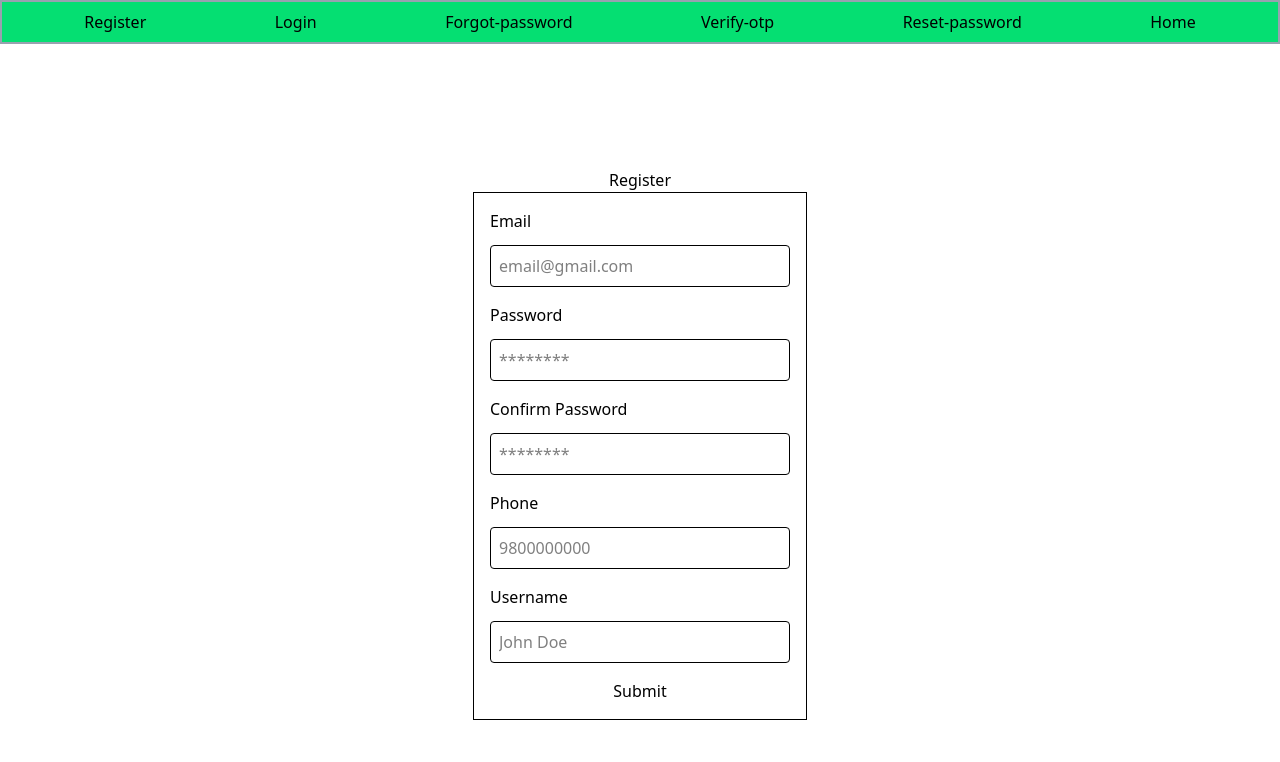
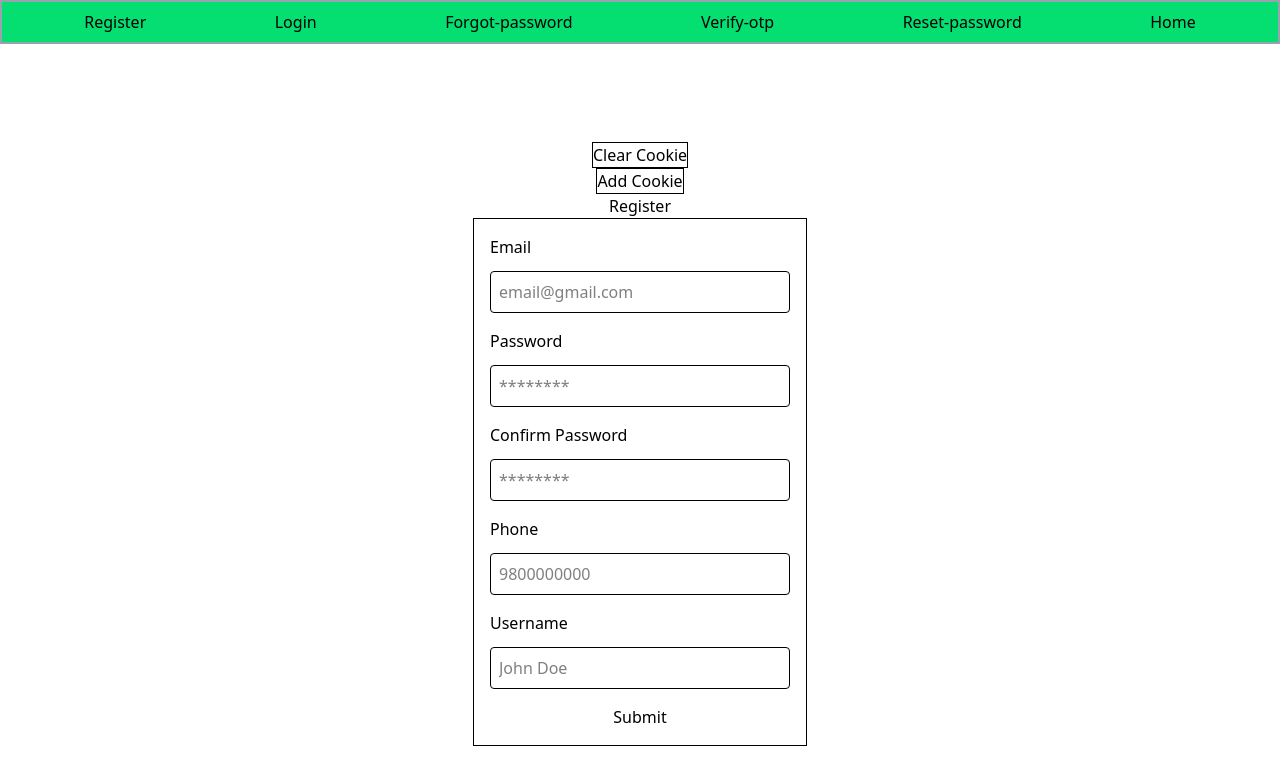
Before and after one commit to Prabesh001/Ecommerce-First, a React (Vite) app: page /register in a window 1280 px wide. Shown: the top 762 px of the page. Built offline with nearby package versions, Linux system fonts and the light colour scheme; no server answers.

Commit message:
feat: add js-cookie for cookie management and refactor Register component to use handlePostOperation for API calls

```diff
--- a/package.json
+++ b/package.json
@@ -13,6 +13,7 @@
   "dependencies": {
     "@tailwindcss/vite": "^4.1.11",
     "axios": "^1.10.0",
+    "js-cookie": "^3.0.5",
     "react": "^19.1.0",
     "react-dom": "^19.1.0",
     "react-router-dom": "^7.7.0",
--- /dev/null
+++ b/src/config/constants.js
@@ -0,0 +1,11 @@
+const BASE_URL = "http://localhost:4000/api";
+
+const registerInitialValue = {
+  email: "",
+  password: "",
+  userName: "",
+  phone: "",
+  confirmPassword: "",
+};
+
+export { BASE_URL, registerInitialValue };
--- /dev/null
+++ b/src/config/handlePostOperation.js
@@ -0,0 +1,11 @@
+import axios from "axios";
+import { BASE_URL } from "./constants";
+
+export const handlePostOperation = async (url, data) => {
+  try {
+    const result = await axios.post(`${BASE_URL}${url}`, data);
+    return result;
+  } catch (error) {
+    return error;
+  }
+};
--- a/src/pages/Register.jsx
+++ b/src/pages/Register.jsx
@@ -2,55 +2,37 @@ import { useEffect, useState } from "react";
 import TextField from "../components/TextField";
 import registerField from "../config/registerField";
 import axios from "axios";
+import Cookies from "js-cookie";
+import { handlePostOperation } from "../config/handlePostOperation";
+import { BASE_URL, registerInitialValue } from "../config/constants";
 
 const Register = () => {
-  const [formData, setFormData] = useState({
-    email: "",
-    password: "",
-    userName: "",
-    phone: "",
-    confirmPassword: "",
-  });
+  const [formData, setFormData] = useState(registerInitialValue);
 
-  useEffect(() => {
-    const handdleSaveCookie = async () => {
-      try {
-        await axios.get("http://localhost:4000/test", {
-          withCredentials: true,
-        });
-      } catch (error) {
-        console.log(error);
-      }
-    };
-    handdleSaveCookie();
-  }, []);
+  const handdleSaveCookie = () => {
+    Cookies.set("name", "Prabesh");
+  };
 
-  const handlePostOperation = async (url, data) => {
-    try {
-      const result = await axios.post(url, data);
-      return result;
-    } catch (error) {
-      return error;
-    }
+  const handleClearCookie = () => {
+    Cookies.remove("name");
   };
+
+  const name = Cookies.get("name");
 
   const handleSubmit = async (e) => {
     e.preventDefault();
     console.table(formData);
 
-    const response = await handlePostOperation(
-      "http://localhost:4000/api/auth/register",
-      formData
-    );
+    const response = await handlePostOperation("/auth/register", formData);
 
     console.log(response);
 
     if (response.status === 201) {
       alert("User registered Sucessfully!");
+      setFormData(registerInitialValue);
     } else {
       alert("User registration failed!");
     }
-    // navigate("/login");
   };
 
   const handleChange = (e) => {
@@ -60,6 +42,13 @@ const Register = () => {
 
   return (
     <div className="flex items-center justify-center flex-col h-screen">
+      {name}
+      <button onClick={handleClearCookie} className="border">
+        Clear Cookie
+      </button>
+      <button onClick={handdleSaveCookie} className="border">
+        Add Cookie
+      </button>
       <div>Register</div>
 
       <form onSubmit={handleSubmit} className="flex flex-col gap-4 border p-4">
```
Also changed, not shown: 1 other file (tests, documents, lock files or other folders).
